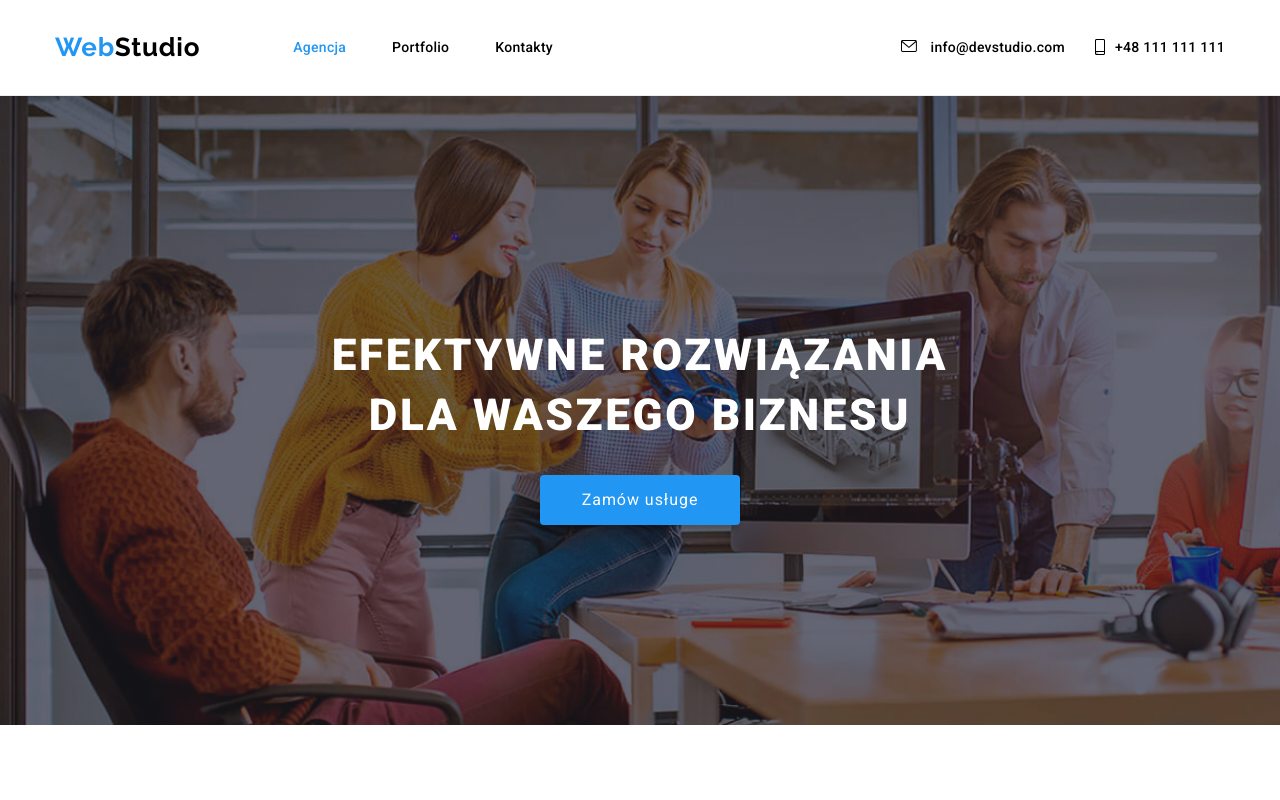
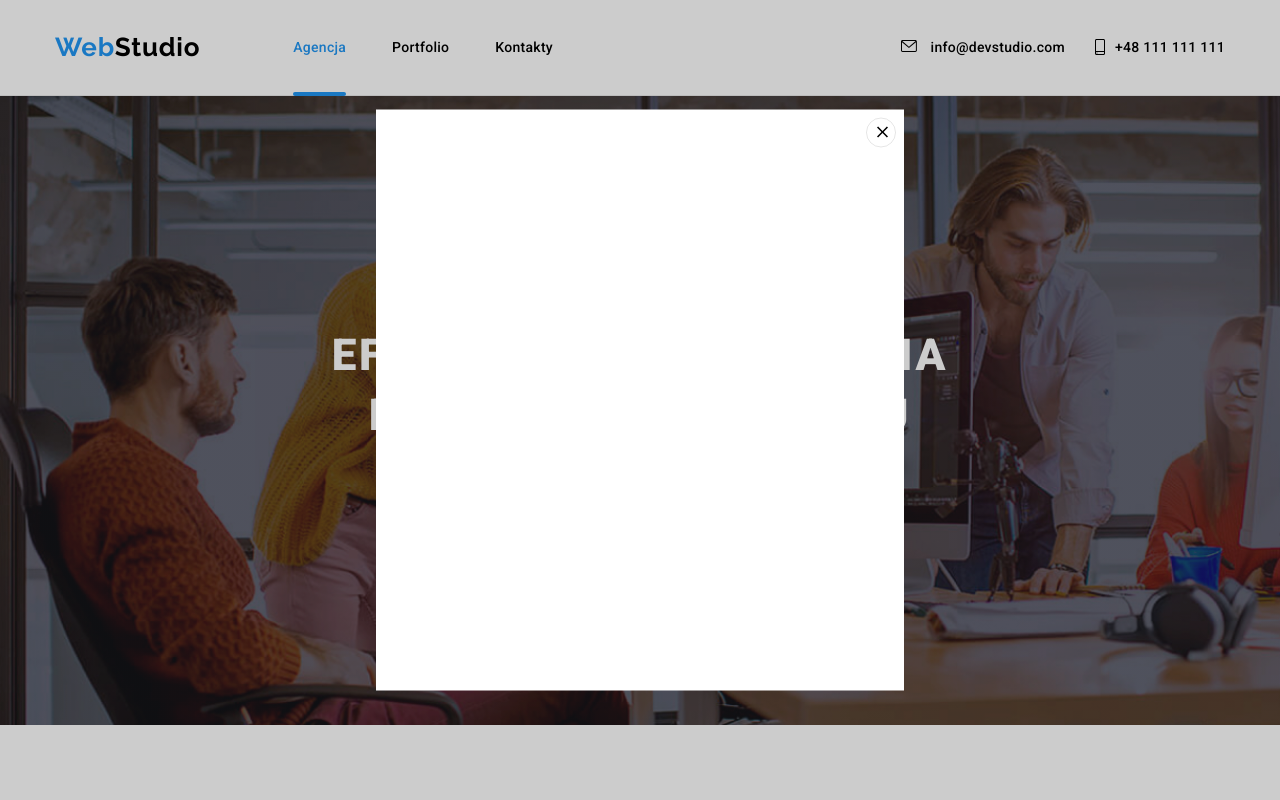
Before and after one commit to alexshakhorin/Zadanie-domowe-GoIT, a plain HTML site: page index.html in a window 1280 px wide. Shown: the top 800 px of the page. Drawn offline with nearby package versions, Linux system fonts and the light colour scheme.

Commit message:
Zajęcia 5

```diff
--- a/css/styles.css
+++ b/css/styles.css
@@ -148,10 +148,23 @@ address {
 .navigation__list {
   display: flex;
   align-items: center;
+  position: relative;
+
 }
 
 .navigation__list-item:not(:last-child) {
   margin-right: 46px;
+}
+
+.navigation__list-item:nth-child(1)::after {
+  position: absolute;
+  content: "";
+  height: 4px;
+  width: 53px;
+  background-color: var(--main-color);
+  border-radius: 2px;
+  bottom: -33px;
+  left: 0;
 }
 
 .active {
@@ -610,3 +623,47 @@ address {
 }
 
 /* END Footer */
+
+/* Backdrop */
+
+.backdrop {
+  position: fixed;
+  left: 0;
+  top: 0;
+  width: 100%;
+  height: 100%;
+  background-color: rgba(0, 0, 0, 0.2);
+}
+
+.modal {
+  position: absolute;
+  left: 50%;
+  top: 50%;
+  transform: translate(-50%,-50%);
+  width: 528px;
+  min-height: 581px;
+  background-color: #fff;
+}
+
+.close-btn {
+  position: absolute;
+  top: 8px;
+  right: 8px;
+  border: 1px solid rgba(0, 0, 0, 0.1);
+  width: 30px;
+  height: 30px;
+  background-color: transparent;
+  border-radius: 50%;
+  cursor: pointer;
+}
+.modal svg {
+  position: absolute;
+  width: 18px;
+  height: 18px;
+  fill: black;
+  top: 50%;
+  left: 50%;
+  margin-right: -50%;
+  transform: translate(-50%,-50%);
+}
+/* END Backdrop */
--- a/index.html
+++ b/index.html
@@ -57,7 +57,7 @@
     <section class="hero section">
       <div class="container">
         <h1 class="hero__title">EFEKTYWNE ROZWIĄZANIA DLA WASZEGO BIZNESU</h1>
-        <button class="hero__button" type="button">Zamów usługe</button>
+        <button class="hero__button" type="button" data-modal-open>Zamów usługe</button>
       </div>
     </section>
     <!-- FEATURES -->
@@ -409,5 +409,14 @@
         </div>
       </div>
     </footer>
+
+    <div class="backdrop is-hidden" data-modal>
+      <div class="modal">
+        <button type="button" class="close-btn" data-modal-close>
+          <img src="./images/modal/close.svg" alt="">
+        </button>
+      </div>
+    </div>
+    <script src="./js/modal.js"></script>
   </body>
 </html>
--- /dev/null
+++ b/js/modal.js
@@ -0,0 +1,14 @@
+(() => {
+    const refs = {
+        openModalBtn: document.querySelector('[data-modal-open]'),
+        closeModalBtn: document.querySelector('[data-modal-close]'),
+        modal: document.querySelector('[data-modal]'),
+    };
+
+    refs.openModalBtn.addEventListener('click', toggleModal);
+    refs.closeModalBtn.addEventListener('click', toggleModal);
+
+    function toggleModal() {
+        refs.modal.classList.toggle('is-hidden');
+    }
+})();
```
Also changed, not shown: images/modal/close.svg (added).
